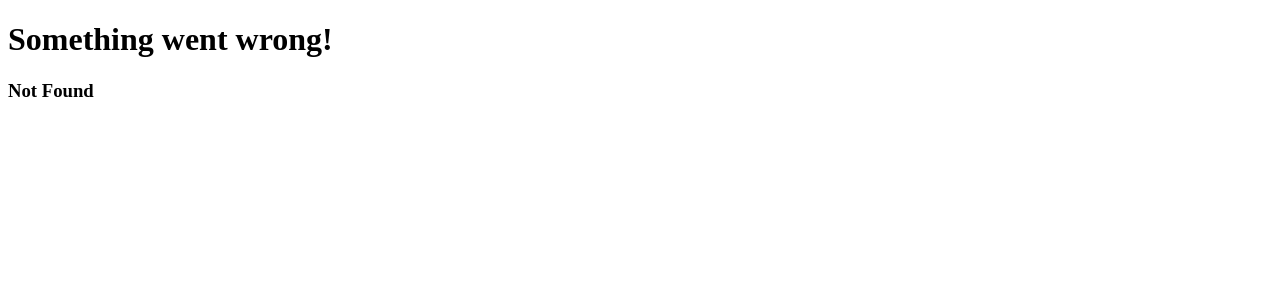
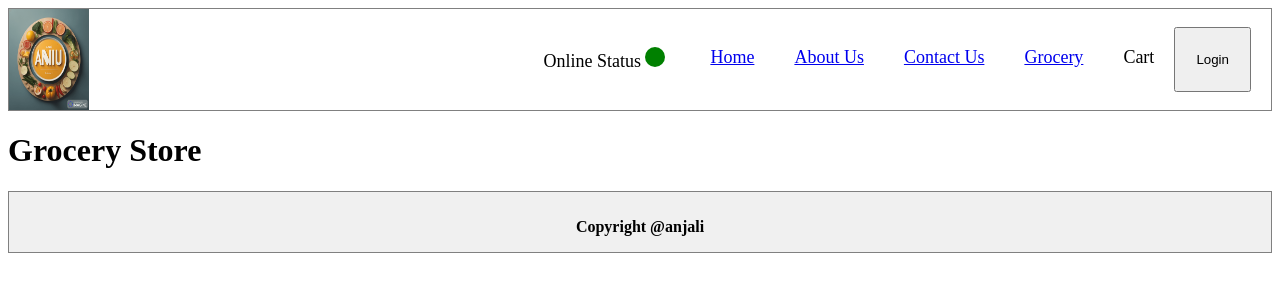
Before and after one commit to anjiattri/NamasteyReact, a React (Vite) app in the folder EP-3(FOOD APP)/: page /grocery in a window 1280 px wide. Before the commit this address had no page. Shown: the top 300 px of the page. Built offline with nearby package versions, Linux system fonts and the light colour scheme.

Commit message:
lazy loading

```diff
--- a/EP-3(FOOD APP)/src/App.js
+++ b/EP-3(FOOD APP)/src/App.js
@@ -1,14 +1,17 @@
-import React from "react";
-import { createBrowserRouter, RouterProvider, Outlet } from "react-router-dom";
+import React, { Suspense, lazy } from "react";
 import ReactDOM from "react-dom/client";
+import { Outlet, RouterProvider, createBrowserRouter } from "react-router-dom";
+import "./../index.css";
+import AboutUs from "./components/AboutUs";
 import Body from "./components/Body";
+import Contact from "./components/Contact";
 import Footer from "./components/Footer";
+// import Grocery from "./components/Grocery";
 import Header from "./components/Header";
-import AboutUs from "./components/AboutUs";
-import Contact from "./components/Contact";
 import PageNotFound from "./components/PageNotFound";
 import RestrauntMenu from "./components/RestrauntMenu";
-import "./../index.css";
+
+const Grocery = lazy(() => import("./components/Grocery"));
 
 const AppLayout = () => {
   return (
@@ -38,6 +41,14 @@ const appRouter = createBrowserRouter([
         path: "/restraunts/:resId",
         element: <RestrauntMenu />,
       },
+      {
+        path: "/grocery",
+        element: (
+          <Suspense fallback={<h1>Loading</h1>}>
+            <Grocery />
+          </Suspense>
+        ),
+      },
     ],
     errorElement: <PageNotFound />,
   },
--- /dev/null
+++ b/EP-3(FOOD APP)/src/components/Grocery.js
@@ -0,0 +1,4 @@
+const Grocery = () => {
+  return <h1>Grocery Store</h1>;
+};
+export default Grocery;
--- a/EP-3(FOOD APP)/src/components/Header.js
+++ b/EP-3(FOOD APP)/src/components/Header.js
@@ -26,6 +26,9 @@ function Header() {
           <li>
             <Link to="/contact">Contact Us</Link>
           </li>
+          <li>
+            <Link to="/grocery">Grocery</Link>
+          </li>
           <li>Cart</li>
           <button
             className="login-btn"
```
